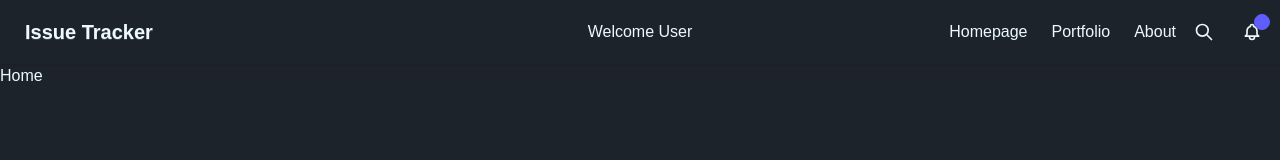
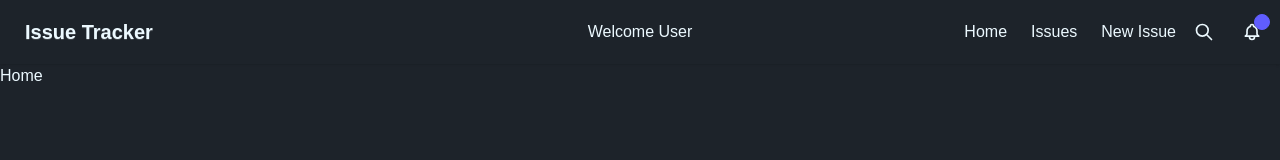
Before and after one commit to dishathakur/issue-tracker, a Next.js app: page / in a window 1280 px wide. Shown: the top 160 px of the page. Built offline with nearby package versions, Linux system fonts and the light colour scheme.

Commit message:
--added next links to nav link

```diff
--- a/app/NavBar.tsx
+++ b/app/NavBar.tsx
@@ -1,3 +1,4 @@
+import Link from "next/link";
 import React from "react";
 
 const NavBar = () => {
@@ -11,13 +12,13 @@ const NavBar = () => {
         {/* nav links */}
         <ul tabIndex={0} className="flex flex-row gap-6">
           <li>
-            <a>Homepage</a>
+            <Link href={"/"}>Home</Link>
           </li>
           <li>
-            <a>Portfolio</a>
+            <Link href={"/issue"}>Issues</Link>
           </li>
           <li>
-            <a>About</a>
+            <Link href={"/new"}>New Issue</Link>
           </li>
         </ul>
         {/* search icon */}
```
